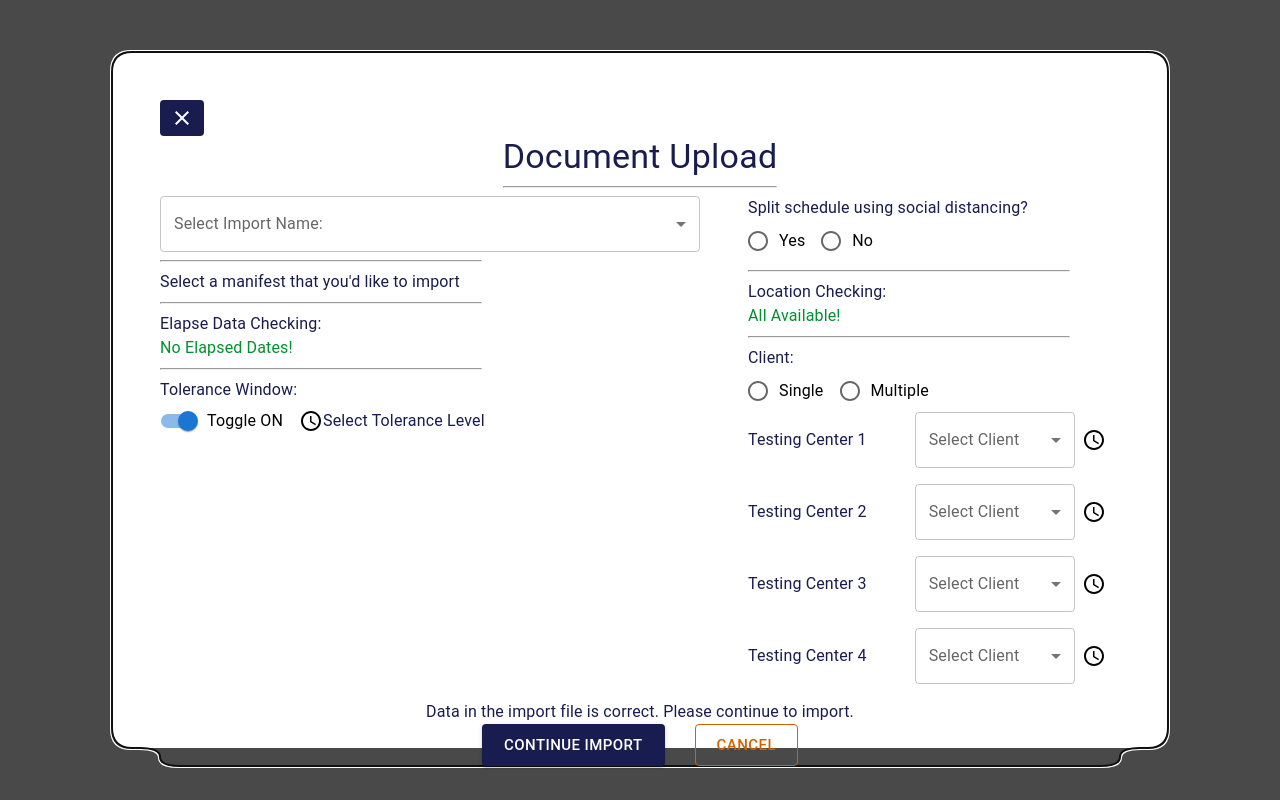
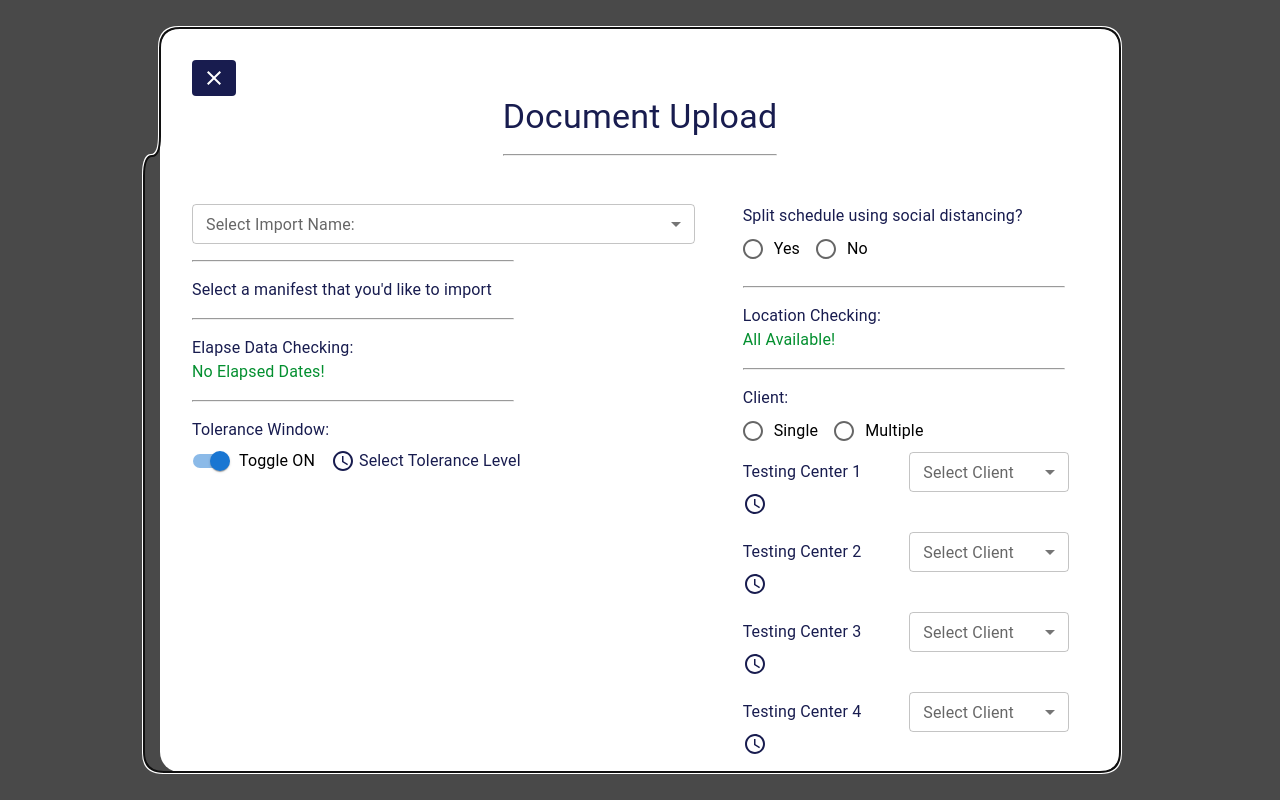
Before and after one commit to jpluncumilla/doc-uploader, a React (Create React App) app: page / in a window 1280 px wide. Built offline with nearby package versions, Linux system fonts and the light colour scheme.

Commit message:
Proper spacing and additional styling

```diff
--- a/src/App.js
+++ b/src/App.js
@@ -8,10 +8,10 @@ const style = {
   top: '50%',
   left: '50%',
   transform: 'translate(-50%, -50%)',
-  width: '75%',
-  height: '75%',
+  width: '70%',
+  height: '85%',
   bgcolor: '#ffffff',
-  p: 6,
+  p: 4,
   borderRadius: 5
 }
 
--- a/src/components/DocModal.js
+++ b/src/components/DocModal.js
@@ -17,11 +17,11 @@ export const DocModal = () => {
         </Button>
 
         <Typography variant="h4" align="center" color='#181c4f'>Document Upload</Typography>
-        <hr style={{width: '17em'}}/>
+        <hr style={{width: '17em', marginTop: '1em', marginBottom: '3em'}}/>
 
         <Grid container spacing={6}>
             <Grid item xs={7} align='left'>
-              <FormControl fullWidth>
+              <FormControl fullWidth size="small">
                 <InputLabel>Select Import Name:</InputLabel>
                 <Select
                   value={age}
@@ -32,23 +32,23 @@ export const DocModal = () => {
                   <MenuItem value={'Import name 2'}>Import Name 2</MenuItem>
                 </Select>
               </FormControl>
-              <hr style={{width: '20em'}} align="left" />
+              <hr style={{width: '20em', marginTop: '1em', marginBottom: '1em'}} align="left" />
 
               {/* UPLOADER */}
               <Typography variant="body1" align="left" color='#181c4f'>Select a manifest that you'd like to import</Typography>
 
-              <hr style={{width: '20em'}} align="left"/>
+              <hr style={{width: '20em', marginTop: '1em', marginBottom: '1em'}} align="left"/>
 
               {/* DATA CHECKING */}
               <Typography variant="body1" align="left" color='#181c4f'>Elapse Data Checking:</Typography>
               <Typography variant="body1" align="left" color='#038f2f'>No Elapsed Dates!</Typography>
-              <hr style={{width: '20em'}} align="left" />
+              <hr style={{width: '20em', marginTop: '1em', marginBottom: '1em'}} align="left" />
 
               {/* TOGGLE WINDOW */}
               <Typography variant="body1" align="left" color='#181c4f'>Tolerance Window:</Typography>
               <Grid container alignItems="center">
                 <FormControlLabel control={<Switch defaultChecked />} label="Toggle ON" color='#181c4f' />
-                <AccessTimeOutlinedIcon color='#181c4f'/>
+                <AccessTimeOutlinedIcon color='#181c4f' sx={{marginRight: '4px', color: '#181c4f'}}/>
                 <Typography variant="body1" align="left" color='#181c4f'>Select Tolerance Level</Typography>
               </Grid>
 
@@ -63,12 +63,12 @@ export const DocModal = () => {
                   <FormControlLabel value="No" control={<Radio />} label="No" />
                 </RadioGroup>
               </FormControl>
-              <hr style={{width: '20em'}} align="left"/>
+              <hr style={{width: '20em', marginTop: '1em', marginBottom: '1em'}} align="left"/>
 
 
               <Typography variant="body1" align="left" color='#181c4f'>Location Checking:</Typography>
               <Typography variant="body1" align="left" color='#038f2f'>All Available!</Typography>
-              <hr style={{width: '20em'}} align="left"/>
+              <hr style={{width: '20em', marginTop: '1em', marginBottom: '1em'}} align="left"/>
 
               <FormControl>
                 <Typography variant="body1" align="left" color='#181c4f'>Client:</Typography>
@@ -80,7 +80,7 @@ export const DocModal = () => {
 
               <Grid container alignItems="center" mb={2}>
                 <Typography mr={6} color='#181c4f'>Testing Center 1</Typography>
-                <FormControl style={{minWidth: 160, marginRight: '2%'}}>
+                <FormControl style={{minWidth: 160, marginRight: '2%'}} size="small">
                 <InputLabel>Select Client</InputLabel>
                     <Select
                       value={age}
@@ -92,12 +92,12 @@ export const DocModal = () => {
                     <MenuItem value={'Import name 2'}>Import Name 2</MenuItem>
                   </Select>
                 </FormControl>
-                <AccessTimeOutlinedIcon />
+                <AccessTimeOutlinedIcon sx={{color: '#181c4f'}}/>
               </Grid>
 
               <Grid container alignItems="center" mb={2}>
                 <Typography mr={6} color='#181c4f'>Testing Center 2</Typography>
-                <FormControl style={{minWidth: 160, marginRight: '2%'}}>
+                <FormControl style={{minWidth: 160, marginRight: '2%'}} size="small">
                 <InputLabel>Select Client</InputLabel>
                     <Select
                       value={age}
@@ -109,12 +109,12 @@ export const DocModal = () => {
                     <MenuItem value={'Import name 2'}>Import Name 2</MenuItem>
                   </Select>
                 </FormControl>
-                <AccessTimeOutlinedIcon />
+                <AccessTimeOutlinedIcon sx={{color: '#181c4f'}}/>
               </Grid>
 
               <Grid container alignItems="center" mb={2}>
                 <Typography mr={6} color='#181c4f'>Testing Center 3</Typography>
-                <FormControl style={{minWidth: 160, marginRight: '2%'}}>
+                <FormControl style={{minWidth: 160, marginRight: '2%'}} size="small">
                 <InputLabel>Select Client</InputLabel>
                     <Select
                       value={age}
@@ -126,12 +126,12 @@ export const DocModal = () => {
                     <MenuItem value={'Import name 2'}>Import Name 2</MenuItem>
                   </Select>
                 </FormControl>
-                <AccessTimeOutlinedIcon />
+                <AccessTimeOutlinedIcon sx={{color: '#181c4f'}}/>
               </Grid>
 
               <Grid container alignItems="center" mb={2}>
                 <Typography mr={6} color='#181c4f'>Testing Center 4</Typography>
-                <FormControl style={{minWidth: 160, marginRight: '2%'}}>
+                <FormControl style={{minWidth: 160, marginRight: '2%'}} size="small">
                 <InputLabel>Select Client</InputLabel>
                     <Select
                       value={age}
@@ -143,17 +143,17 @@ export const DocModal = () => {
                     <MenuItem value={'Import name 2'}>Import Name 2</MenuItem>
                   </Select>
                 </FormControl>
-                <AccessTimeOutlinedIcon />
+                <AccessTimeOutlinedIcon sx={{color: '#181c4f'}}/>
               </Grid>
 
             </Grid>
 
         </Grid>
 
-        <Box align='center'>
-          <Typography color='#181c4f'>Data in the import file is correct. Please continue to import.</Typography>
-              <Button variant="contained" size='large' sx={{marginRight: '2em', backgroundColor: '#181c4f'}}>Continue Import</Button>
-              <Button variant="outlined" size='large' sx={{color: '#cf6304', borderColor: '#cf6304'}}>Cancel</Button>
+        <Box align='center' mt={4}>
+          <Typography color='#181c4f' mb={2}>Data in the import file is correct. Please continue to import.</Typography>
+              <Button variant="contained" size='large' sx={{marginRight: '2em', backgroundColor: '#181c4f', width: '15em', p: '1em 0'}}>Continue Import</Button>
+              <Button variant="outlined" size='large' sx={{color: '#cf6304', borderColor: '#cf6304', width: '15em', p: '1em 0'}}>Cancel</Button>
         </Box>
       </>
     );
```
